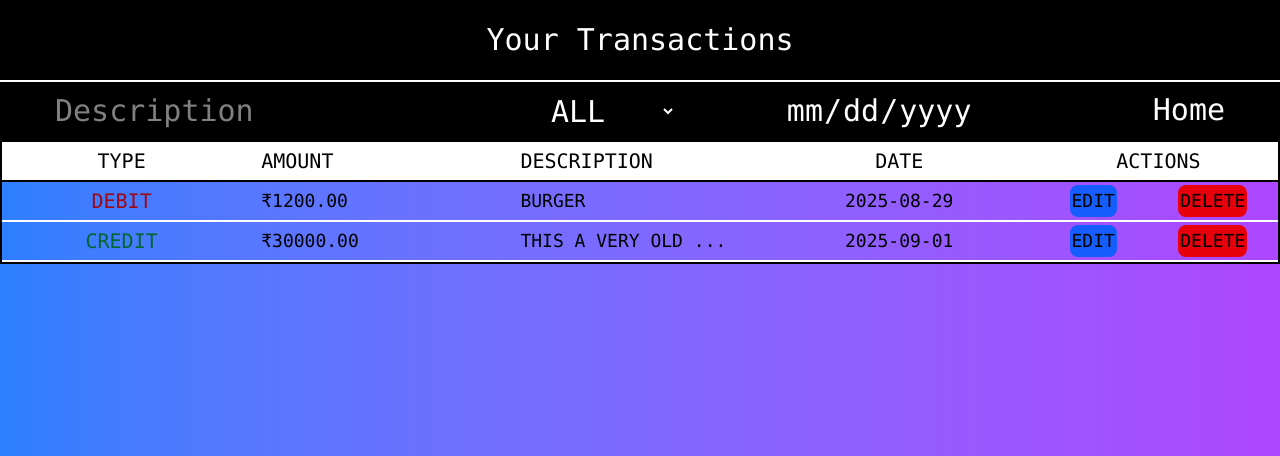
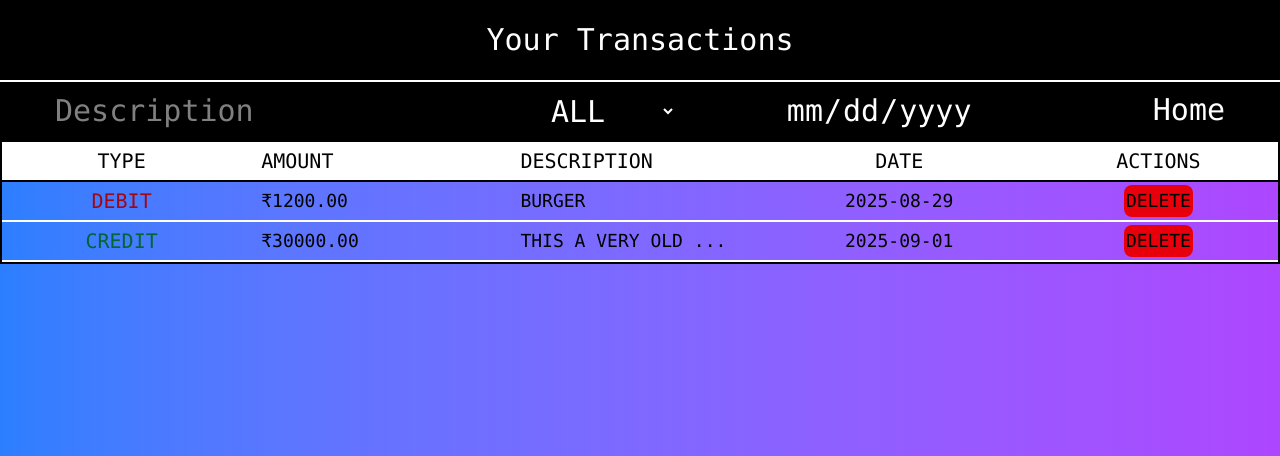
Before and after one commit to sachit-create/FinanceTracker_2, a Flask app: page /transactions in a window 1280 px wide. Shown: the top 456 px of the page. Run offline with Flask 3, Linux system fonts and the light colour scheme; a user stored in the database is signed in; style sheets or scripts are compiled from the project's sources.

Commit message:
new feature - delete transaciton

```diff
--- a/flaskApp/app.py
+++ b/flaskApp/app.py
@@ -1,6 +1,8 @@
 from flask import Flask , render_template , request , redirect , url_for , session , flash
 from flask_migrate import Migrate
 from models import db , User , Transaction
+from flask_sqlalchemy import SQLAlchemy
+from sqlalchemy import func
 app = Flask(__name__)
 
 app.config['SQLALCHEMY_DATABASE_URI'] = 'sqlite:///finance.db'
@@ -19,7 +21,18 @@ def home():
         .limit(5)
         .all()
     )
-    return render_template("home.html", msg=str(session['username']).capitalize(),recent_5=recent_5)
+
+    uid = int(session['user_id'])
+    transactions = Transaction.query.filter_by(uid=uid).all()
+
+    income = db.session.query(func.sum(Transaction.amount)).filter_by(uid=uid, type="credit").scalar() or 0
+
+    expense = db.session.query(func.sum(Transaction.amount)).filter_by(uid=uid, type="debit").scalar() or 0
+
+    balance = income - expense
+
+    return render_template("home.html", msg=str(session['username']).capitalize(),recent_5=recent_5,
+    income=income,balance=balance,expense=expense)
 
 @app.route('/register' , methods=['GET','POST'])
 def register():
@@ -88,5 +101,12 @@ def transactions():
     transactions = Transaction.query.filter_by(uid=int(session['user_id'])).all()
     return render_template('transactions.html', transactions=transactions)
 
+@app.route('/transactions/delete/<int:id>', methods=['POST'])
+def delete_trac(id):
+    transaction = Transaction.query.get_or_404(id)
+    db.session.delete(transaction)
+    db.session.commit()
+    return redirect(url_for('transactions'))
+
 if __name__=='__main__':
     app.run(host='0.0.0.0',debug=True)
--- a/flaskApp/templates/home.html
+++ b/flaskApp/templates/home.html
@@ -40,13 +40,13 @@ content %}
       class="h-20 w-300 bg-gradient-to-r from-black to-gray-600 rounded-full flex items-center justify-around"
     >
       <div class="w-100">
-        <p class="text-blue-700 text-2xl ml-10">Budget : {{30}}</p>
+        <p class="text-blue-700 text-2xl ml-10">Balance : {{balance}}</p>
       </div>
       <div class="w-100">
-        <p class="text-pink-400 text-4xl mb-2 ml-10">Balance : {{0}}</p>
+        <p class="text-pink-400 text-4xl mb-2 ml-10">Income : {{income}}</p>
       </div>
       <div class="w-100">
-        <p class="text-blue-700 text-2xl ml-20">Expense : {{0}}</p>
+        <p class="text-blue-700 text-2xl ml-20">Expense : {{expense}}</p>
       </div>
     </div>
   </section>
--- a/flaskApp/templates/transactions.html
+++ b/flaskApp/templates/transactions.html
@@ -67,16 +67,14 @@ content %}
     </div>
 
     <div class="h-full w-1/5 flex items-center justify-around">
-      <button
+     <!-- <button
         class="bg-blue-600 border-none p-0.5 rounded-lg cursor-pointer hover:bg-blue-500 focus:bg-white"
       >
         EDIT
-      </button>
-      <button
-        class="bg-red-600 border-none p-0.5 rounded-lg cursor-pointer hover:bg-red-500 focus:bg-white"
-      >
-        DELETE
-      </button>
+      </button>-->
+      <form action="{{url_for('delete_trac',id=txn.tid)}}" method="POST">
+        <input type="submit" value="DELETE" class="bg-red-600 border-none p-0.5 rounded-lg cursor-pointer hover:bg-red-500 focus:bg-white">
+      </form>
     </div>
   </li>
   {% endfor %}
```
Also changed, not shown: flaskApp/instance/finance.db.
